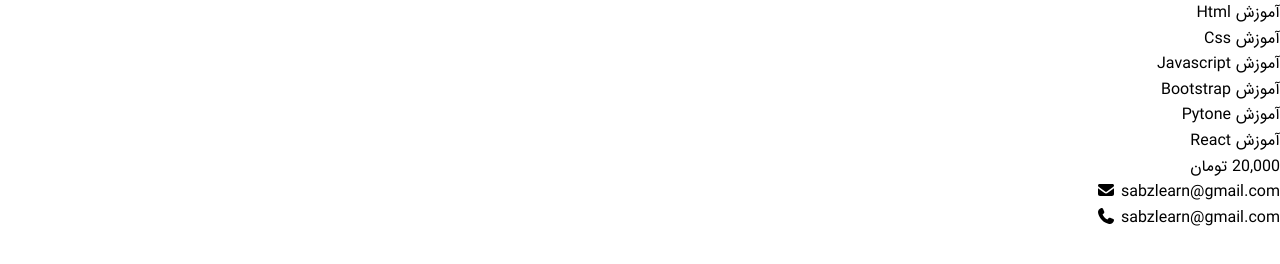
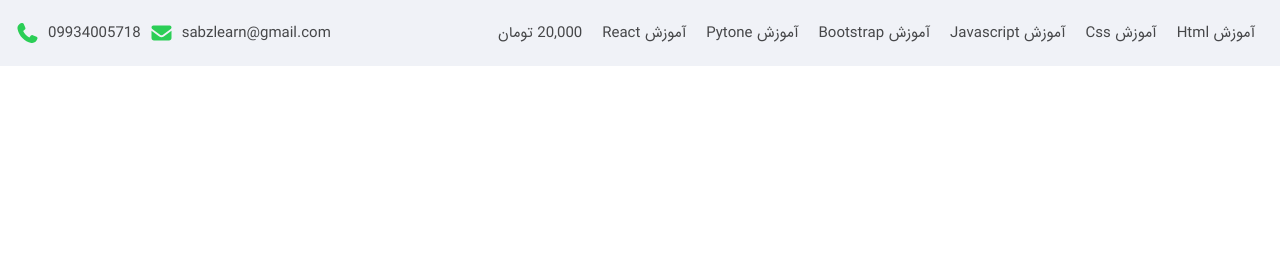
Before and after one commit to miladmahmoudi-developer/complete-website-project, a plain HTML site: page index.html in a window 1280 px wide. Drawn offline with Linux system fonts and the light colour scheme.

Commit message:
top-bar-styles

```diff
--- a/css/index.css
+++ b/css/index.css
@@ -1,5 +1,6 @@
 @import url(./variable.css);
 @import url(./font.css);
+@import url(top-bar.css);
 
 /* start default styles */
 html {
--- /dev/null
+++ b/css/top-bar.css
@@ -0,0 +1,51 @@
+/* start top-bar styles */
+
+.top-bar {
+    color: var(--dark-color);
+    padding: 2rem 0;
+    background-color: #f0f2f7;
+}
+
+.top-bar__content {
+    display: flex;
+    justify-content: space-between;
+    padding: 0 1.5rem;
+}
+
+.top-bar__right {
+    display: flex;
+}
+
+.top-bar__menu {
+    display: flex;
+}
+
+.top-bar__link {
+    color: var(--dark-color);
+    transition: all 400ms ease;
+    font-size: 1.5rem;
+    padding: 0 1rem;
+}
+
+.top-bar__left {
+    display: flex;
+}
+
+.top-bar__email,
+.top-bar__phone {
+    display: flex;
+    align-items: center;
+}
+
+.top-bar__email-text,
+.top-bar__phone-text {
+    padding: 0 0.8rem;
+}
+
+.top-bar__email-icon,
+.top-bar__phone-icon {
+    color: var(--primary-color);
+    font-size: 2rem;
+}
+
+/* finish top-bar styles */
--- a/css/variable.css
+++ b/css/variable.css
@@ -1,7 +1,7 @@
 :root{
     --primary-font: "IRANSans";
-    --primary-color: '#2bce56';
-    --white-color: '#fff';
-    --dark-color: '#464749';
+    --primary-color: #2bce56;
+    --white-color: #fff;
+    --dark-color: #464749;
 
 }
--- a/index.html
+++ b/index.html
@@ -82,7 +82,7 @@
                         </div>
 
                         <div class="top-bar__phone">
-                            <a href="#" class="top-bar__phone-text top-bar__link">sabzlearn@gmail.com</a>
+                            <a href="#" class="top-bar__phone-text top-bar__link">09934005718</a>
                             <i class="fas fa-phone top-bar__phone-icon"></i>
                         </div>
                     </div>
```
